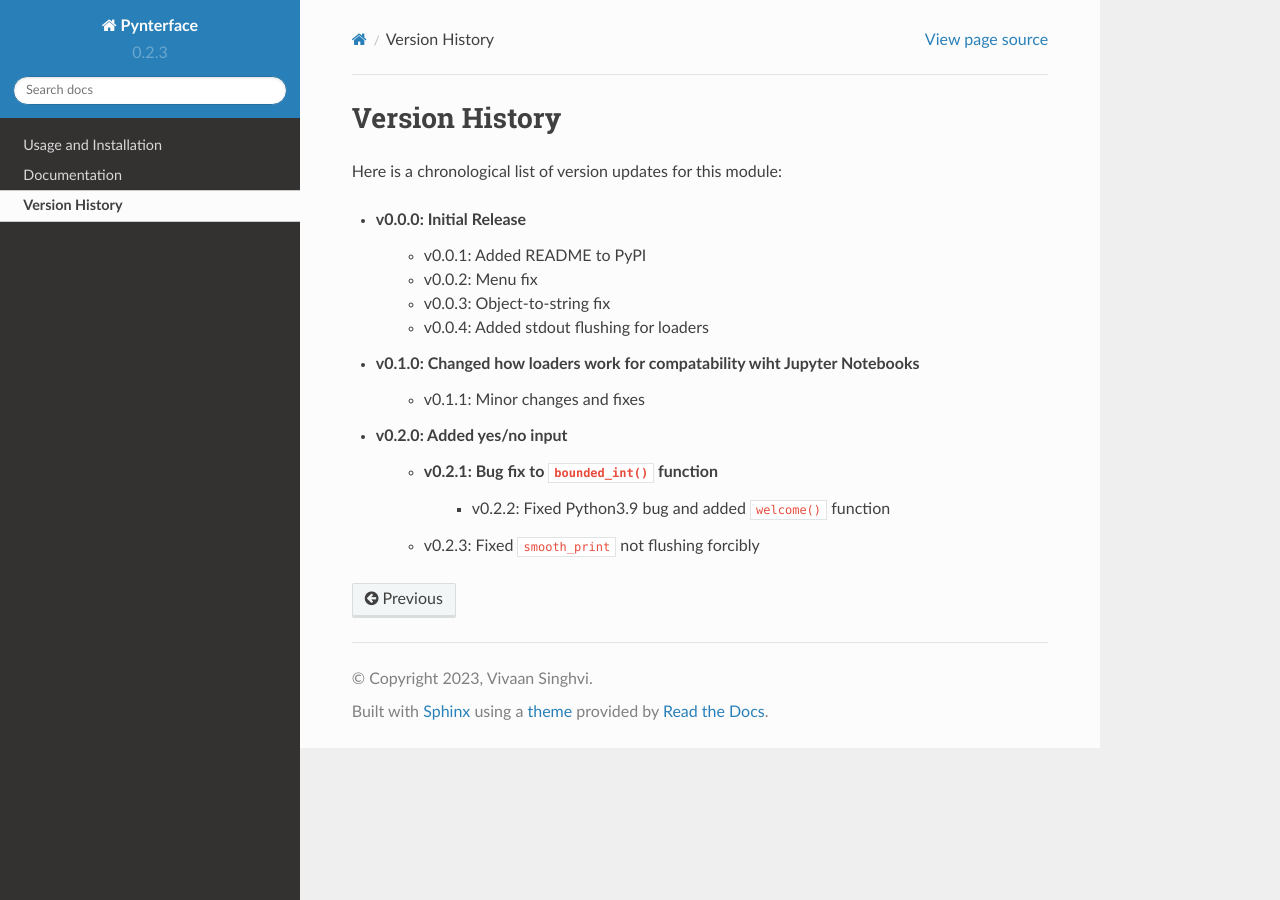
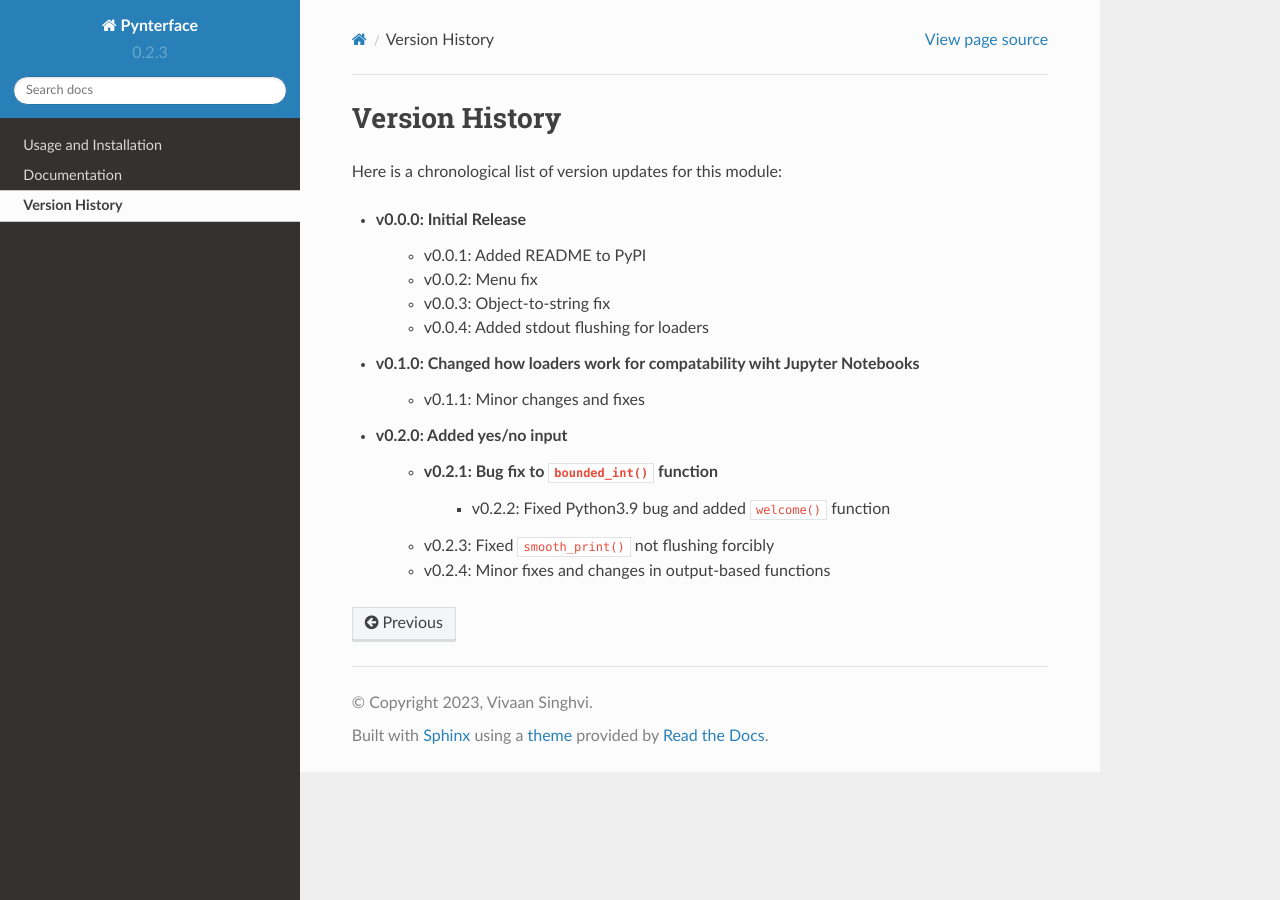
Before and after one commit to vivaansinghvi07/pynterface, a Sphinx documentation site: the page built from docs/versionhistory.rst, in a window 1280 px wide. Built offline with Sphinx 7.4.7 and the Read the Docs theme 2.0.0, drawn with Linux system fonts in a browser that asks for light colours.

Commit message:
added the version

```diff
--- a/docs/versionhistory.rst
+++ b/docs/versionhistory.rst
@@ -13,4 +13,5 @@ Here is a chronological list of version updates for this module:
 * v0.2.0: Added yes/no input
     * v0.2.1: Bug fix to :code:`bounded_int()` function
 	* v0.2.2: Fixed Python3.9 bug and added :code:`welcome()` function
-    * v0.2.3: Fixed :code:`smooth_print` not flushing forcibly
+    * v0.2.3: Fixed :code:`smooth_print()` not flushing forcibly
+    * v0.2.4: Minor fixes and changes in output-based functions
--- a/pynterface/__init__.py
+++ b/pynterface/__init__.py
@@ -2,7 +2,7 @@
 A python module for dealing with terminal-based inputs and outputs.
 """
 
-__version__ = "0.2.3"
+__version__ = "0.2.4"
 __author__ = "Vivaan Singhvi"
 
 from .menu import *
```
Also changed, not shown: setup.py (line endings or trailing spaces).
